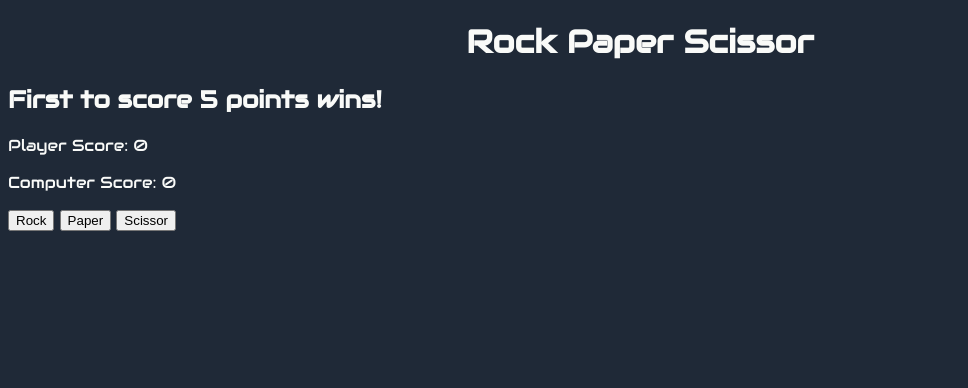
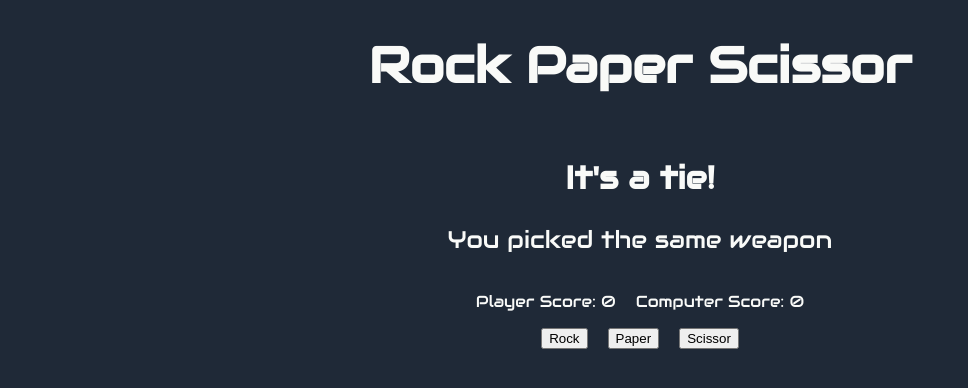
Before and after one commit to Whixler/RockPaperScissors, a plain HTML site: page index.html in a window 1280 px wide. Both pictures are taken after a click on the button "Scissor". Shown: the whole page, without its empty margins (0-968 px from the left). Drawn offline with Linux system fonts and the light colour scheme.

Commit message:
updates score and messages

```diff
--- a/RPS.js
+++ b/RPS.js
@@ -16,14 +16,16 @@ function randomChoice(){
 function playRound(playerChoice){
     let computerChoice = randomChoice();
         if (computerChoice === playerChoice ){
-            console.log("You picked the same weapon, no winners this round!"); //change to output
+            infoScore.textContent ="It's a tie!"
+            mesScore.textContent = "You picked the same weapon"
         }
         else if(
             (computerChoice === "rock" && playerChoice === "scissor") ||
             (computerChoice === "paper" && playerChoice === "rock") ||
             (computerChoice === "scissor" && playerChoice === "paper")
         ) {
-            console.log(computerChoice + " beats " + playerChoice +", you lose!") // computer wins
+            infoScore.textContent ="You lose!"
+            mesScore.textContent = computerChoice + " beats " + playerChoice
             computerScore++;
         }
         else if(
@@ -31,11 +33,12 @@ function playRound(playerChoice){
             (computerChoice === "paper" && playerChoice === "scissor") ||
             (computerChoice === "scissor" && playerChoice === "rock")
         ) {
-            console.log(playerChoice + " beats " + computerChoice +", you win!") // you win
+            infoScore.textContent ="You win!"
+            mesScore.textContent = playerChoice + " beats " + computerChoice
             playerScore++;
         }
-        updateScore();
-        console.log("Human Score: " + playerScore + "  || Computer Score: "+ computerScore); // update score
+        pScore.textContent = "Player Score: " + playerScore;
+        cScore.textContent = "Computer Score: " + computerScore;
     }
 
 document.querySelector("#btnrock")?.addEventListener('click', () => {
@@ -50,12 +53,8 @@ document.querySelector("#btnscissor")?.addEventListener('click', () => {
     playRound("scissor");
 });
 
-function updateScore(){
-    pScore.textContent = "Player Score: " + playerScore;
-    cScore.textContent = "Computer Score: " + computerScore;
-}
-
+//UI
 const pScore = document.getElementById("playerScore");
 const cScore = document.getElementById("computerScore");
-
-// updateScore();
+const infoScore = document.getElementById("info");
+const mesScore = document.getElementById("scoreMessage");
--- a/index.html
+++ b/index.html
@@ -11,8 +11,8 @@
     <h1 class="title">Rock Paper Scissor</h1>
     <div id="main">
         <div class="scoreboard">
-            <h2 class="scoreInfo">First to score 5 points wins!</h2>
-            <h2 class="scoreMessage"></h2>
+            <h2 class="scoreInfo" id="info">First to score 5 points wins!</h2>
+            <h2 class="message" id="scoreMessage"></h2>
             <div class="scoreContainer">
                 <p class="score" id="playerScore">Player Score: 0</p>
                 <p class="score" id="computerScore">Computer Score: 0</p>
@@ -21,7 +21,7 @@
     </div>
 
 
-    <div id="btns">
+    <div class="btns">
     <button id="btnrock">Rock</button>
     <button id="btnpaper">Paper</button>
     <button id="btnscissor">Scissor</button>
--- a/style.css
+++ b/style.css
@@ -2,11 +2,13 @@ body{
     background-color: #1F2937;
     color: #f9faf8;
     font-family: "Audiowide", sans-serif;
+
 }
 .title{
     font-family: "Audiowide", sans-serif;
     display: flex;
     justify-content: center;
+    font-size: 50px;
 
 }
 /* .header, .subheader, .footer{
@@ -20,3 +22,27 @@ body{
     justify-content: space-around;
     align-items: center;
 }
+#main{
+    display: flex;
+    justify-content: center;
+    text-align: center;
+}
+
+.scoreContainer, .btns{
+    display: flex;
+    flex-direction: row;
+    justify-content: center;
+    gap: 20px;
+}
+.scoreInfo {
+    font-size: 32px;
+}
+
+.message {
+    font-weight: 500;
+}
+
+.btns{
+    display: flex;
+
+}
```
